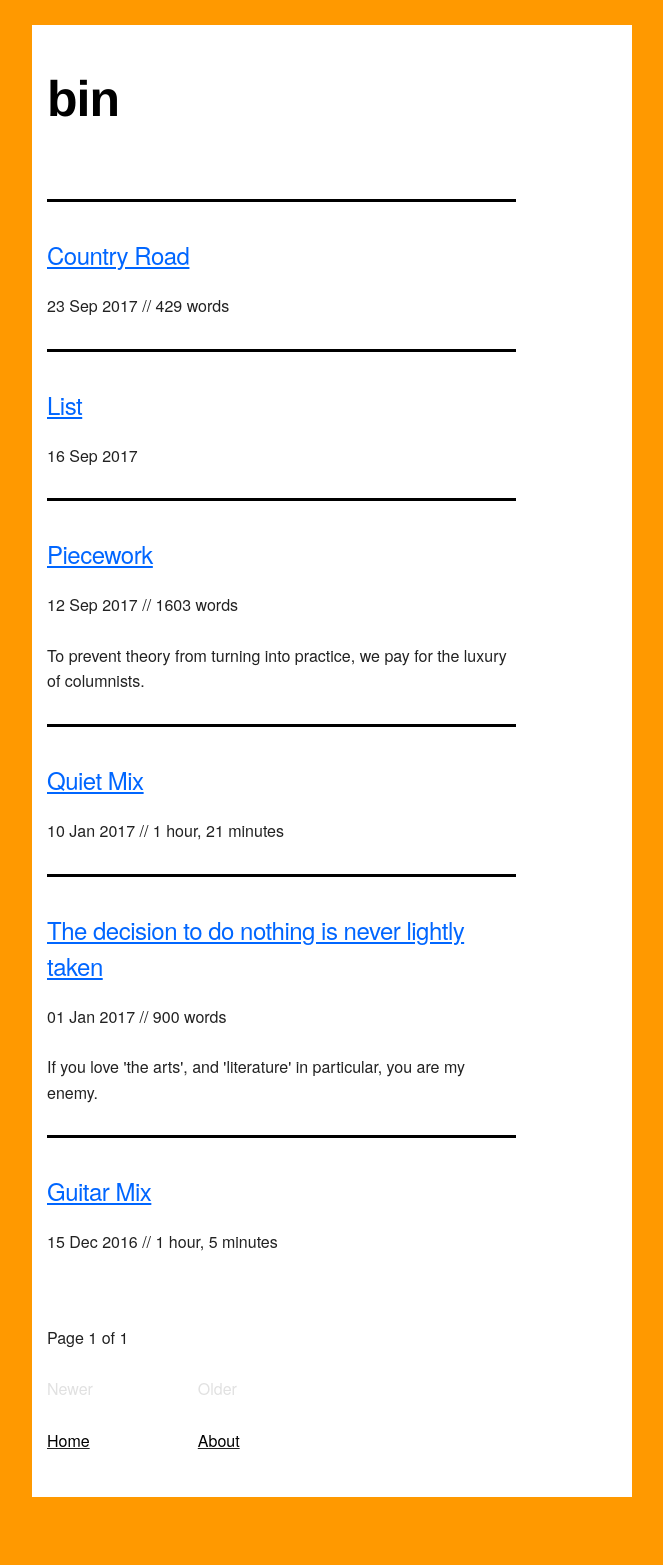
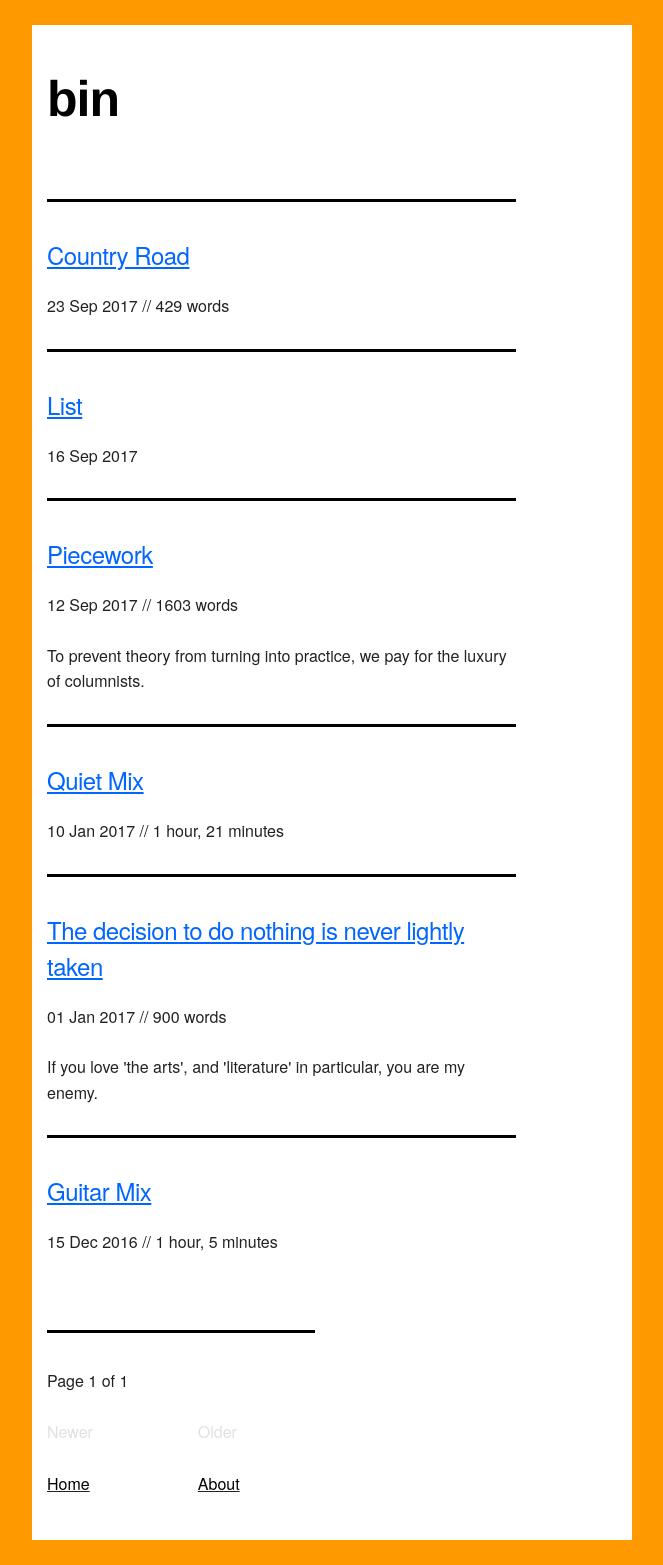
Before and after one commit to mt-trash/mt-trash.github.io, a Jekyll site: the page built from index.html, in a window 1280 px wide. Shown: the whole page, without its empty margins (308-971 px from the left). Built offline with Jekyll 4.4.1, drawn with Linux system fonts in a browser that asks for light colours; the list of posts is cut into pages by our own code; before the commit the page ends 1522 px from its top, so only the background shows below that.

Commit message:
one more line

```diff
--- a/index.html
+++ b/index.html
@@ -17,9 +17,8 @@ title: Empty Trash
     {% endfor %}
   </div>
 </div>
-<p>
 <div class="row">
-  <div class="six columns" style="margin-bottom: 1%">
+  <div class="six columns" style="margin-bottom: 1%"><hr>
     <span>Page {{ paginator.page }} of {{ paginator.total_pages }}</span>
   </div>
 </div>
```
